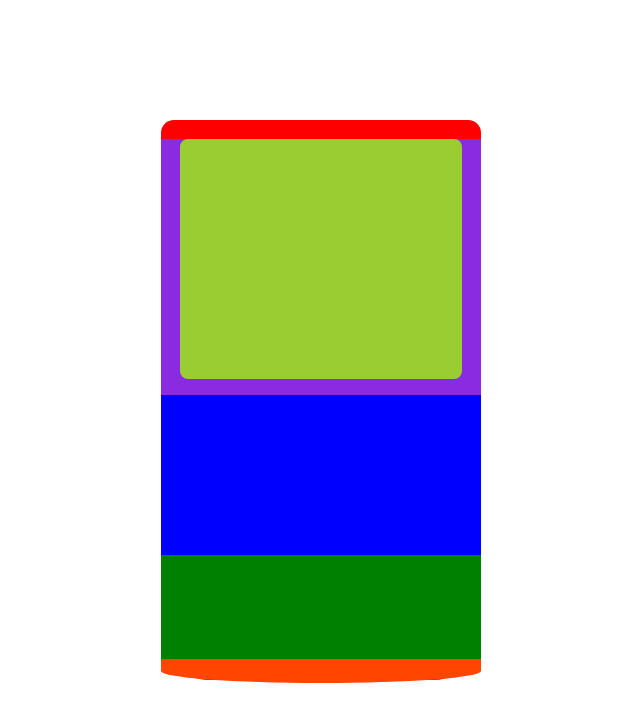
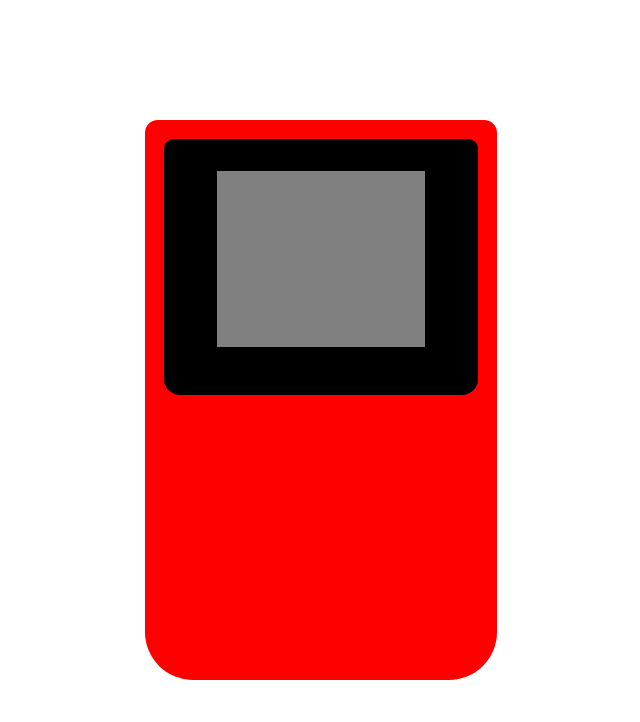
Before and after one commit to ansualo/proyecto1-consola, a plain HTML site: page index.html in a window 1280 px wide. Shown: the whole page, without its empty margins (319-959 px from the left). Drawn offline with Linux system fonts and the light colour scheme.

Commit message:
creo la estructura de la pantalla

```diff
--- a/css/style.css
+++ b/css/style.css
@@ -8,39 +8,57 @@ body {
     align-items: center;
 }
 .main{
-    width: 20em;
+    width: 22em;
     height: 35em;
     background-color: red;
     border-radius: 0.8em 0.8em 3em 3em;
+ }
 
- }
+
+/* Estructura del top*/
 .top{
+    height: 17.2em;
+    background-color: transparent;
+}
+.borderScreen{
+    width: 19.6em;
     height: 16em;
-    background-color: blueviolet;
+    background-color: black;
+    margin: 1.2em 1.2em 0 1.2em;
+    border-radius: 0.6em 0.6em 1em 1em;
+    display: inline-flex;
 }
-.borderscreen{
-    width: 17.6em;
-    height: 15em;
-    background-color: yellowgreen;
-    margin: 1.2em 1.2em 0 1.2em;
-    border-radius: 0.5em;
+.borderRight, .borderLeft{
+    width: 3.3em;
+    height: 16em;
+}
+.center{
+    width: 13em;
+    height: 16em;
+}
+.borderTop{
+    width: 13em;
+    height: 2em;
+}
+.borderBottom{
+    width: 13em;
+    height: 3em;
+}
+.screen{
+    width: 13em;
+    height: 11em;
+    background-color: grey;
 }
 
+
+/* Estructura del middle*/
 .middle{
     height: 10em;
-    background-color: blue;
+    background-color: transparent;
 }
+
+/* Estructura del bottom*/
 .bottom{
     height: 8em;
-
+    background-color: transparent;
 }
-.bottomTop{
-    height: 6.5em;
-    background-color: green;
-}
-.curve{
-    height:1.5em;
-    background-color: orangered;
-    border-bottom-right-radius: 50%;
-    border-bottom-left-radius:50% ;
-}
--- a/index.html
+++ b/index.html
@@ -10,12 +10,14 @@
 <body>
     <div class="main">
         <div class="top">
-            <div class="borderscreen">
-                <div class="bordertop"></div>
-                <div class="borderright"></div>
-                <div class="borderbottom"></div>
-                <div class="borderleft"></div>
-                <div class="screen"></div>
+            <div class="borderScreen">
+                <div class="borderRight"></div>
+                <div class="center">
+                    <div class="borderTop"></div>
+                    <div class="screen"></div>
+                    <div class="borderBottom"></div>
+                </div>
+                <div class="borderLeft"></div>
             </div>
 
         </div>
@@ -23,8 +25,7 @@
 
         </div>
         <div class="bottom">
-            <div class="bottomTop"></div>
-            <div class="curve"></div>
+
         </div>
 
     </div>
```
